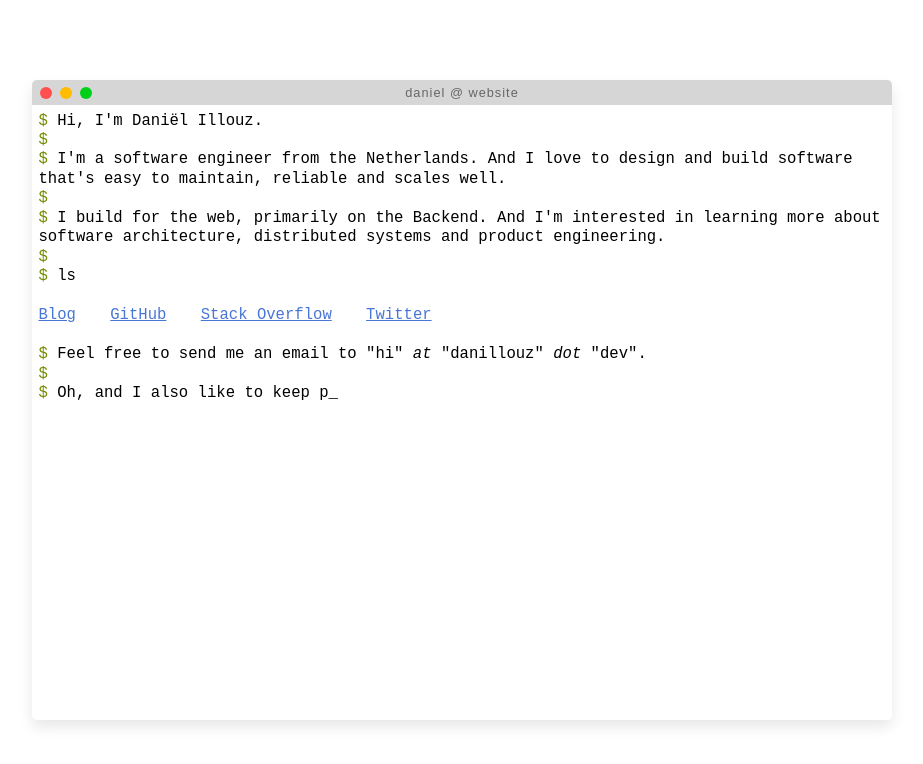
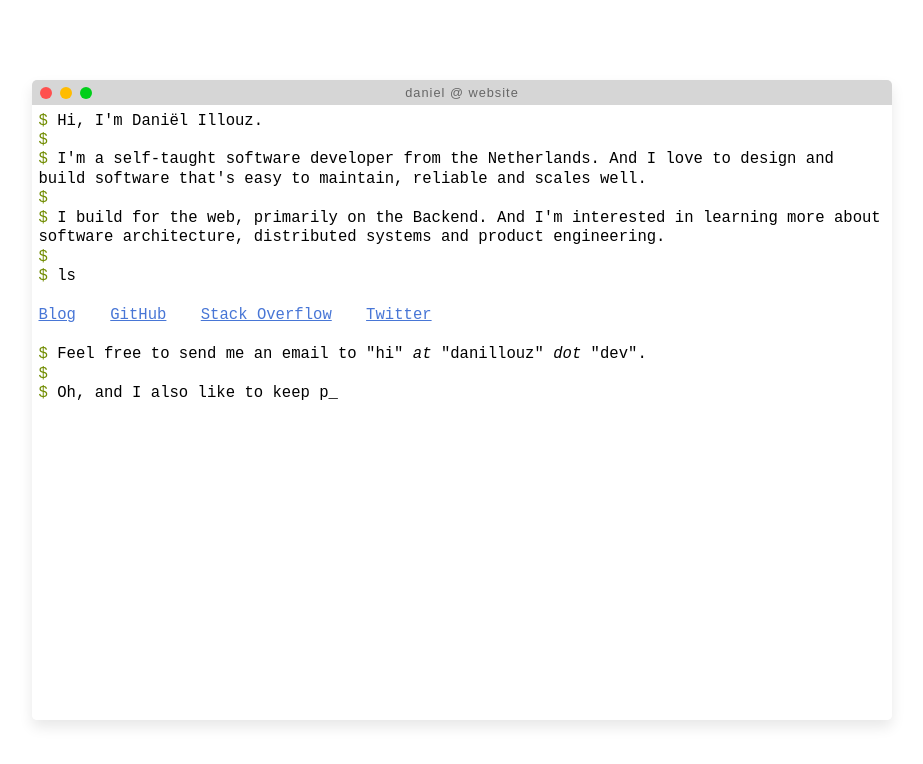
Before and after one commit to danillouz/danillouz.dev, a website built with Parcel: page src/index.html in a window 1280 px wide. Shown: the whole page, without its empty margins (178-1101 px from the left). Built offline with nearby package versions, Linux system fonts and the light colour scheme.

Commit message:
Update text

```diff
--- a/src/index.html
+++ b/src/index.html
@@ -58,9 +58,9 @@
 
           <p>
             <span class="prompt"></span>
-            I&apos;m a software engineer from the Netherlands. And I love to
-            design and build software that&apos;s easy to maintain, reliable and
-            scales well.
+            I&apos;m a self-taught software developer from the Netherlands. And
+            I love to design and build software that&apos;s easy to maintain,
+            reliable and scales well.
           </p>
 
           <p>
```
